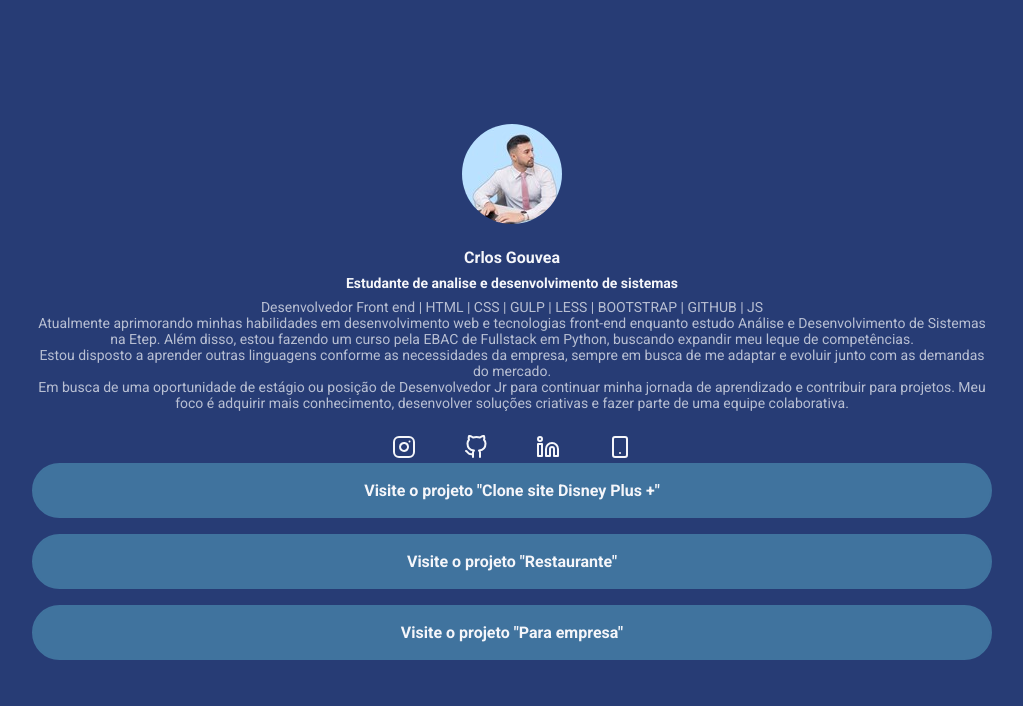
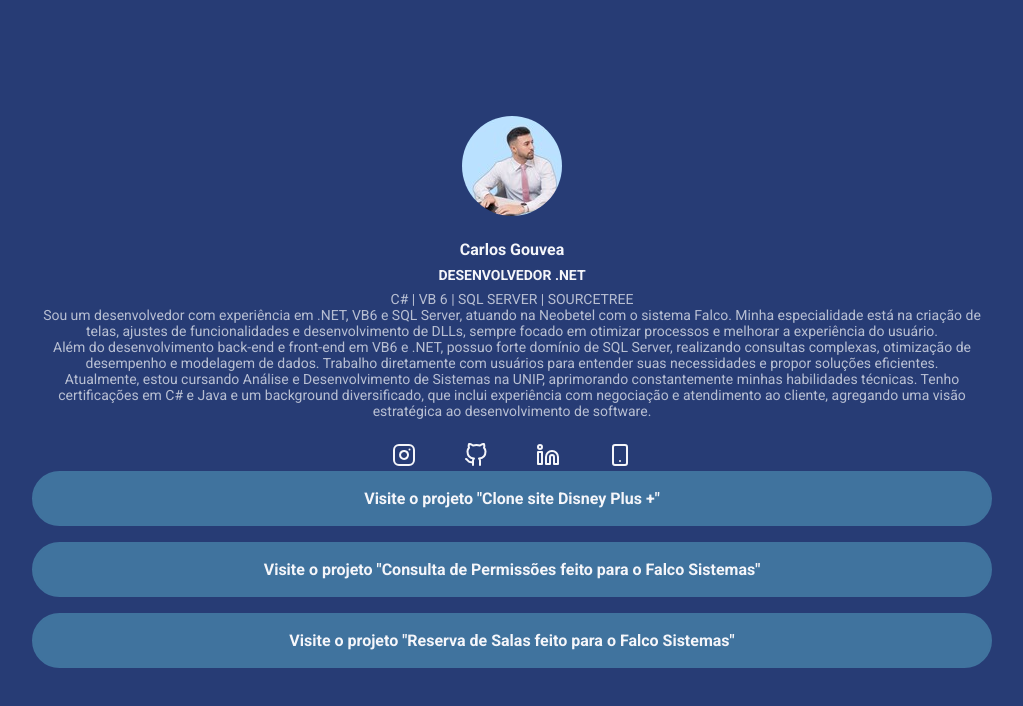
Before and after one commit to acjgouvea/pagina_gouvea, a website: page index.html in a window 1280 px wide. Shown: the whole page, without its empty margins (128-1151 px from the left). Drawn offline with Linux system fonts and the light colour scheme.

Commit message:
Update index.html

```diff
--- a/index.html
+++ b/index.html
@@ -18,20 +18,21 @@
         <header>
             <img class="profile-avatar" src="./src/images/1662057011193.jpeg">
             <div class="profile-bio">
-                <h1 class="profile-bio-name">Crlos Gouvea </h1>
-                <h2 class="profile-bio-subtitle">Estudante de analise e desenvolvimento de sistemas</h2>
+                <h1 class="profile-bio-name">Carlos Gouvea </h1>
+                <h2 class="profile-bio-subtitle">DESENVOLVEDOR .NET </h2>
                 <p class="profile-bio-descrip">
-                    Desenvolvedor Front end | HTML | CSS | GULP | LESS | BOOTSTRAP | GITHUB | JS <br>
-                    Atualmente aprimorando minhas habilidades em desenvolvimento web e tecnologias front-end enquanto
-                    estudo Análise e Desenvolvimento de Sistemas na Etep. Além disso, estou fazendo um curso pela EBAC
-                    de Fullstack em Python, buscando expandir meu leque de competências. <br>
+                     C# | VB 6 | SQL SERVER | SOURCETREE <br>
+                    Sou um desenvolvedor com experiência em .NET, VB6 e SQL Server, atuando na Neobetel com o sistema Falco.
+                    Minha especialidade está na criação de telas, ajustes de funcionalidades e desenvolvimento de DLLs,
+                    sempre focado em otimizar processos e melhorar a experiência do usuário.<br>
 
-                    Estou disposto a aprender outras linguagens conforme as necessidades da empresa, sempre em busca de
-                    me adaptar e evoluir junto com as demandas do mercado. <br>
+                    Além do desenvolvimento back-end e front-end em VB6 e .NET, possuo forte domínio de SQL Server, realizando
+                    consultas complexas, otimização de desempenho e modelagem de dados. Trabalho diretamente com usuários para
+                    entender suas necessidades e propor soluções eficientes.<br>
 
-                    Em busca de uma oportunidade de estágio ou posição de Desenvolvedor Jr para continuar minha jornada
-                    de aprendizado e contribuir para projetos. Meu foco é adquirir mais conhecimento, desenvolver
-                    soluções criativas e fazer parte de uma equipe colaborativa.
+                    Atualmente, estou cursando Análise e Desenvolvimento de Sistemas na UNIP, aprimorando constantemente minhas
+                    habilidades técnicas. Tenho certificações em C# e Java e um background diversificado, que inclui experiência
+                    com negociação e atendimento ao cliente, agregando uma visão estratégica ao desenvolvimento de software.
                 </p>
             </div>
 
@@ -40,7 +41,7 @@
 
         <nav>
             <ul class="social-links">
-                <li><a href="https://www.instagram.com/gouveajrr/?hl=en">
+                <li><a href="https://www.instagram.com/CARLOSGOUVEAA/?hl=en">
                         <img src="./src/images/instagram.svg" alt="logo do insta">
                     </a>
                 </li>
@@ -66,13 +67,13 @@
                         Visite o projeto "Clone site Disney Plus +"
                     </a>
                 <li class="projects-list-item">
-                    <a href="https://projeto-bootstrap-restaurante.vercel.app/">
-                        Visite o projeto "Restaurante"
+                    <a href="https://github.com/acjgouvea/ConsultaDePermissoesNeo">
+                        Visite o projeto "Consulta de Permissões feito para o Falco Sistemas"
                     </a>
                 </li>
                 <li class="projects-list-item">
-                    <a href="https://projeto-botstrap-sb.vercel.app/">
-                        Visite o projeto "Para empresa"
+                    <a href="https://github.com/acjgouvea/ReservasDeSalasNeo">
+                        Visite o projeto "Reserva de Salas feito para o Falco Sistemas"
                     </a>
                 </li>
 
```
